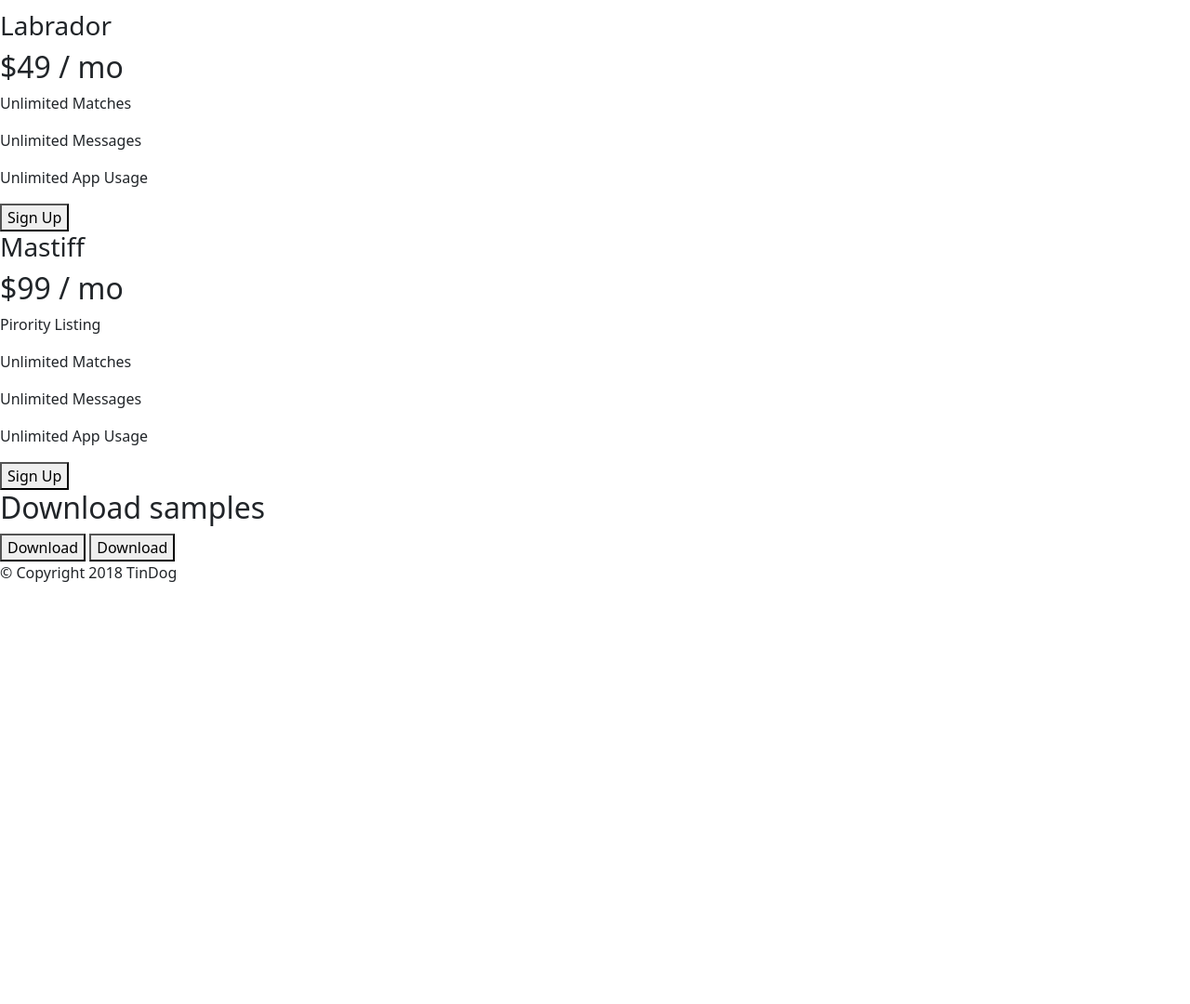
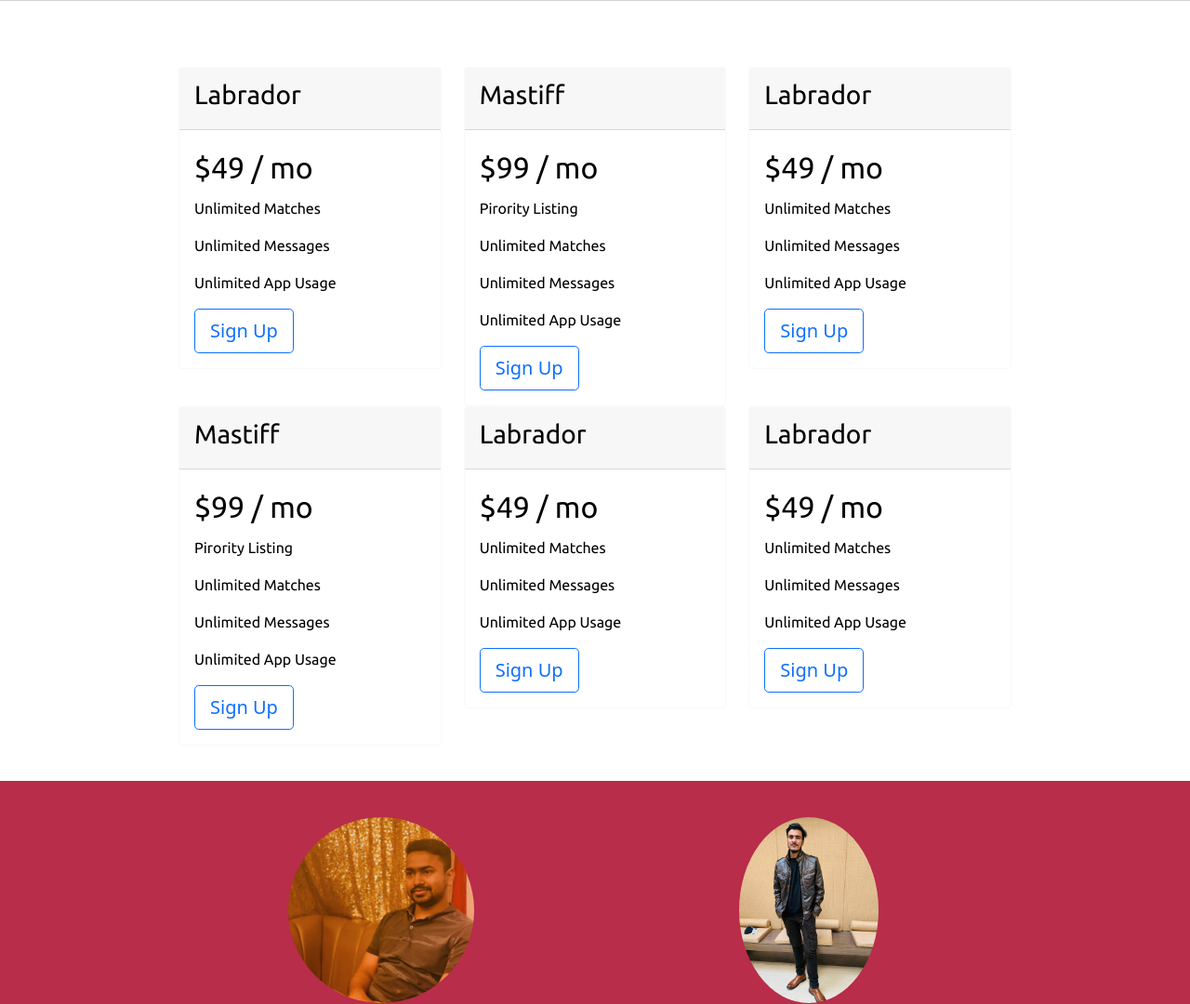
Before and after one commit to Annon007/one-printing, a plain HTML site: page index.html in a window 1280 px wide. Shown: the part 1720-2800 px from the top of the page at 93% size. Before the commit the page ends 2364 px from the top, so only its background shows below. Drawn offline with nearby package versions, Linux system fonts and the light colour scheme.

Commit message:
Prototype

```diff
--- a/css/style.css
+++ b/css/style.css
@@ -1,6 +1,14 @@
 
-a{
+a,p,h2,h3{
+    font-family: "Ubuntu";
     color: black;
+
+    line-height: 1.5;
+}
+.font-m{
+    font-family: "Montserrat";
+    font-size: 3rem;
+    line-height: 1.5;
 }
 .nav-img{
     border-radius: 100%;
@@ -49,8 +57,31 @@ a{
      background-color: rgb(255, 255, 255);
      text-align: center;
      margin-bottom: 2rem;
+     padding: 3% 15%;
+     border-bottom: 2px solid rgb(212, 209, 209);
  }
  .press-logo{
     width: 15%;
     margin: 20px 20px 50px;
 }
+#pricing{
+    padding: 3% 15%;
+
+}
+#owner-bio{
+    background-color: rgb(184, 45, 73);
+    padding: 3% 15%;
+    text-align: center;
+}
+.own-img{
+    border-radius: 100%;
+    width: auto;
+    height: 200px;
+    margin-bottom: 1rem;
+
+}
+#footer{
+    background-color: rgb(94, 93, 95);
+    text-align: center;
+    padding: 3% 15%;
+}
--- a/index.html
+++ b/index.html
@@ -11,7 +11,8 @@
     integrity="sha384-eOJMYsd53ii+scO/bJGFsiCZc+5NDVN2yr8+0RDqr0Ql0h+rP48ckxlpbzKgwra6" crossorigin="anonymous">
   <link rel="stylesheet" href="https://use.fontawesome.com/releases/v5.15.3/css/all.css"
     integrity="sha384-SZXxX4whJ79/gErwcOYf+zWLeJdY/qpuqC4cAa9rOGUstPomtqpuNWT9wdPEn2fk" crossorigin="anonymous">
-
+  <link href="https://fonts.googleapis.com/css2?family=Ubuntu&display=swap" rel="stylesheet">
+  <link href="https://fonts.googleapis.com/css2?family=Montserrat:wght@900&display=swap" rel="stylesheet">
 
   <link rel="stylesheet" href="css/style.css">
   <title>One-Printing</title>
@@ -22,11 +23,10 @@
   <section id="title">
 
     <div class="container-fluid  ">
-            <nav class="navbar  navbar-expand-lg  ">
-                <a class="navbar-brand" href=""><img class="nav-img" src="images/logo.png" alt="">The One-Printing</a>
-                <button class="navbar-toggler" type="button" data-bs-toggle="collapse"
-                    data-bs-target="#navbarSupportedContent" aria-controls="navbarSupportedContent"
-                    aria-expanded="false" aria-label="Toggle navigation">
+      <nav class="navbar  navbar-expand-lg navbar-light ">
+        <a class="navbar-brand font-m" href=""><img class="nav-img" src="images/logo.png" alt="">The One-Printing</a>
+        <button class="navbar-toggler" type="button" data-bs-toggle="collapse" data-bs-target="#navbarSupportedContent"
+          aria-controls="navbarSupportedContent" aria-expanded="false" aria-label="Toggle navigation">
           <span class="navbar-toggler-icon"></span>
         </button>
         <div class="collapse navbar-collapse" id="navbarSupportedContent">
@@ -46,7 +46,7 @@
 
       <div class="row">
         <div class="col-lg-6">
-                    <h1>Quality is our first concer</h1>
+          <h1 class="font-m" >Quality is our first concer</h1>
           <p>Lorem ipsum dolor sit amet consectetur adipisicing elit. Similique sed a laborum enim itaque
             quibusdam quasi, asperiores nobis ut vero.</p>
           <button class="btn btn-lg dwn-btn btn-dark" type="button">Sign in</button>
@@ -87,46 +87,46 @@
     background-repeat: no-repeat;
     background-size: cover;">
     <h1>We don't dissapoint</h1>
-        <div id="carousel-sample" class="carousel slide " data-bs-ride="carousel" >
+    <div id="carousel-sample" class="carousel slide " data-bs-ride="carousel">
       <div class="carousel-inner">
         <div class="carousel-item active">
-                <img  class="sample-img" src="images/sample3.jpg" width="auto" height="400" class="d-block w-100" alt="...">
+          <img class="sample-img" src="images/sample3.jpg" width="auto" height="400" class="d-block w-100" alt="...">
         </div>
         <div class="carousel-item">
           <img class="sample-img" src="images/sample10.jpg" width="auto" height="400" class="d-block w-100" alt="...">
         </div>
         <div class="carousel-item">
-                <img  class="sample-img" src="images/sample1.jpg" width="auto" height="400" class="d-block w-100" alt="...">
+          <img class="sample-img" src="images/sample1.jpg" width="auto" height="400" class="d-block w-100" alt="...">
         </div>
         <div class="carousel-item">
-                <img  class="sample-img" src="images/sample2.jpg" width="auto" height="400" class="d-block w-100" alt="...">
+          <img class="sample-img" src="images/sample2.jpg" width="auto" height="400" class="d-block w-100" alt="...">
         </div>
         <div class="carousel-item">
-                <img  class="sample-img" src="images/sample12.jpg" width="auto" height="400" class="d-block w-100" alt="...">
+          <img class="sample-img" src="images/sample12.jpg" width="auto" height="400" class="d-block w-100" alt="...">
         </div>
         <div class="carousel-item">
-                <img  class="sample-img" src="images/sample4.jpg" width="auto" height="400" class="d-block w-100" alt="...">
+          <img class="sample-img" src="images/sample4.jpg" width="auto" height="400" class="d-block w-100" alt="...">
         </div>
         <div class="carousel-item">
-                <img  class="sample-img" src="images/sample5.jpg" width="auto" height="400" class="d-block w-100" alt="...">
+          <img class="sample-img" src="images/sample5.jpg" width="auto" height="400" class="d-block w-100" alt="...">
         </div>
         <div class="carousel-item">
-                <img  class="sample-img" src="images/sample6.jpg" width="auto" height="400" class="d-block w-100" alt="...">
+          <img class="sample-img" src="images/sample6.jpg" width="auto" height="400" class="d-block w-100" alt="...">
         </div>
         <div class="carousel-item">
-                <img  class="sample-img" src="images/sample7.jpg" width="auto" height="400" class="d-block w-100" alt="...">
+          <img class="sample-img" src="images/sample7.jpg" width="auto" height="400" class="d-block w-100" alt="...">
         </div>
         <div class="carousel-item">
-                <img  class="sample-img" src="images/sample8.jpg" width="auto" height="400" class="d-block w-100" alt="...">
+          <img class="sample-img" src="images/sample8.jpg" width="auto" height="400" class="d-block w-100" alt="...">
         </div>
         <div class="carousel-item">
-                <img  class="sample-img" src="images/sample9.jpg" width="auto" height="400" class="d-block w-100" alt="...">
+          <img class="sample-img" src="images/sample9.jpg" width="auto" height="400" class="d-block w-100" alt="...">
         </div>
         <div class="carousel-item">
-                <img  class="sample-img" src="images/sample10.jpg" width="auto" height="400" class="d-block w-100" alt="...">
+          <img class="sample-img" src="images/sample10.jpg" width="auto" height="400" class="d-block w-100" alt="...">
         </div>
         <div class="carousel-item">
-                <img  class="sample-img" src="images/sample11.jpg" width="auto" height="400" class="d-block w-100" alt="...">
+          <img class="sample-img" src="images/sample11.jpg" width="auto" height="400" class="d-block w-100" alt="...">
         </div>
 
       </div>
@@ -149,36 +149,129 @@
 
   </section>
   <section id="pricing">
-        <!-- pricing -->
+
+    <div class="row">
+      <div class="col-lg-4 col-md-6">
+        <div class="card border-light">
+          <div class="card-header">
             <h3>Labrador</h3>
+          </div>
+          <div class="card-body">
             <h2>$49 / mo</h2>
             <p>Unlimited Matches</p>
             <p>Unlimited Messages</p>
             <p>Unlimited App Usage</p>
-        <button type="button">Sign Up</button>
-
-
+            <button class="btn btn-lg btn-outline-primary" type="button">Sign Up</button>
+          </div>
+        </div>
+      </div>
+      <div class="col-lg-4 col-md-6">
+        <div class="card border-light">
+          <div class="card-header">
             <h3>Mastiff</h3>
+          </div>
+          <div class="card-body">
             <h2>$99 / mo</h2>
             <p>Pirority Listing</p>
             <p>Unlimited Matches</p>
             <p>Unlimited Messages</p>
             <p>Unlimited App Usage</p>
-        <button type="button">Sign Up</button>
+            <button class="btn btn-lg btn-outline-primary" type="button">Sign Up</button>
+          </div>
+        </div>
+      </div>
+      <div class="col-lg-4 col-md-6">
+        <div class="card border-light">
+          <div class="card-header">
+            <h3>Labrador</h3>
+          </div>
+          <div class="card-body">
+            <h2>$49 / mo</h2>
+            <p>Unlimited Matches</p>
+            <p>Unlimited Messages</p>
+            <p>Unlimited App Usage</p>
+            <button class="btn btn-lg btn-outline-primary" type="button">Sign Up</button>
+          </div>
+        </div>
+      </div>
+      <div class="col-lg-4 col-md-6">
+        <div class="card border-light">
+          <div class="card-header">
+            <h3>Mastiff</h3>
+          </div>
+          <div class="card-body">
+            <h2>$99 / mo</h2>
+            <p>Pirority Listing</p>
+            <p>Unlimited Matches</p>
+            <p>Unlimited Messages</p>
+            <p>Unlimited App Usage</p>
+            <button class="btn btn-lg btn-outline-primary" type="button">Sign Up</button>
+          </div>
+        </div>
+      </div>
+      <div class="col-lg-4 col-md-6">
+        <div class="card border-light">
+          <div class="card-header">
+            <h3>Labrador</h3>
+          </div>
+          <div class="card-body">
+            <h2>$49 / mo</h2>
+            <p>Unlimited Matches</p>
+            <p>Unlimited Messages</p>
+            <p>Unlimited App Usage</p>
+            <button class="btn btn-lg btn-outline-primary" type="button">Sign Up</button>
+          </div>
+        </div>
+      </div>
+      <div class="col-lg-4 col-md-6">
+        <div class="card border-light">
+          <div class="card-header">
+            <h3>Labrador</h3>
+          </div>
+          <div class="card-body">
+            <h2>$49 / mo</h2>
+            <p>Unlimited Matches</p>
+            <p>Unlimited Messages</p>
+            <p>Unlimited App Usage</p>
+            <button class="btn btn-lg btn-outline-primary" type="button">Sign Up</button>
+          </div>
+        </div>
+      </div>
+    </div>
+    <!-- pricing -->
+
+
+
+
+
+
 
   </section>
 
-    <section id="download-sample">
-        <h2>Download samples</h2>
-        <button type="button">Download</button>
-        <button type="button">Download</button>
+  <section id="owner-bio">
+    <div class="row">
+      <div class="col-lg-6">
+        <img class="own-img" src="images/owner1.jpg" alt="">
+        <p> <strong>Ohidul Islam</strong> </p>
+        <p><strong>Founder of The One-Printing</strong> </p>
+        <p><strong>Mobile</strong>: 017********</p>
+        <p><strong>Email</strong>: Ohid@gmail.com</p>
+      </div>
+      <div class="col-lg-6">
+        <img class="own-img" src="images/owner2.jpg" alt="">
+        <p> <strong>Samiul Kabir</strong> </p>
+        <p><strong>Co-Founder of The One-Printing</strong> </p>
+        <p><strong>Mobile</strong>: 017********</p>
+        <p><strong>Email</strong>: Samiul@gmail.com</p>
+      </div>
+    </div>
 
   </section>
 
 
   <footer id="footer">
 
-        <p>© Copyright 2018 TinDog</p>
+    <p>© Copyright 2018 TheOnePrinting</p>
 
   </footer>
 
```
Also changed, not shown: images/owner1.jpg (added), images/owner2.jpg (added). Lines whose indentation alone changed are shown as unchanged.
